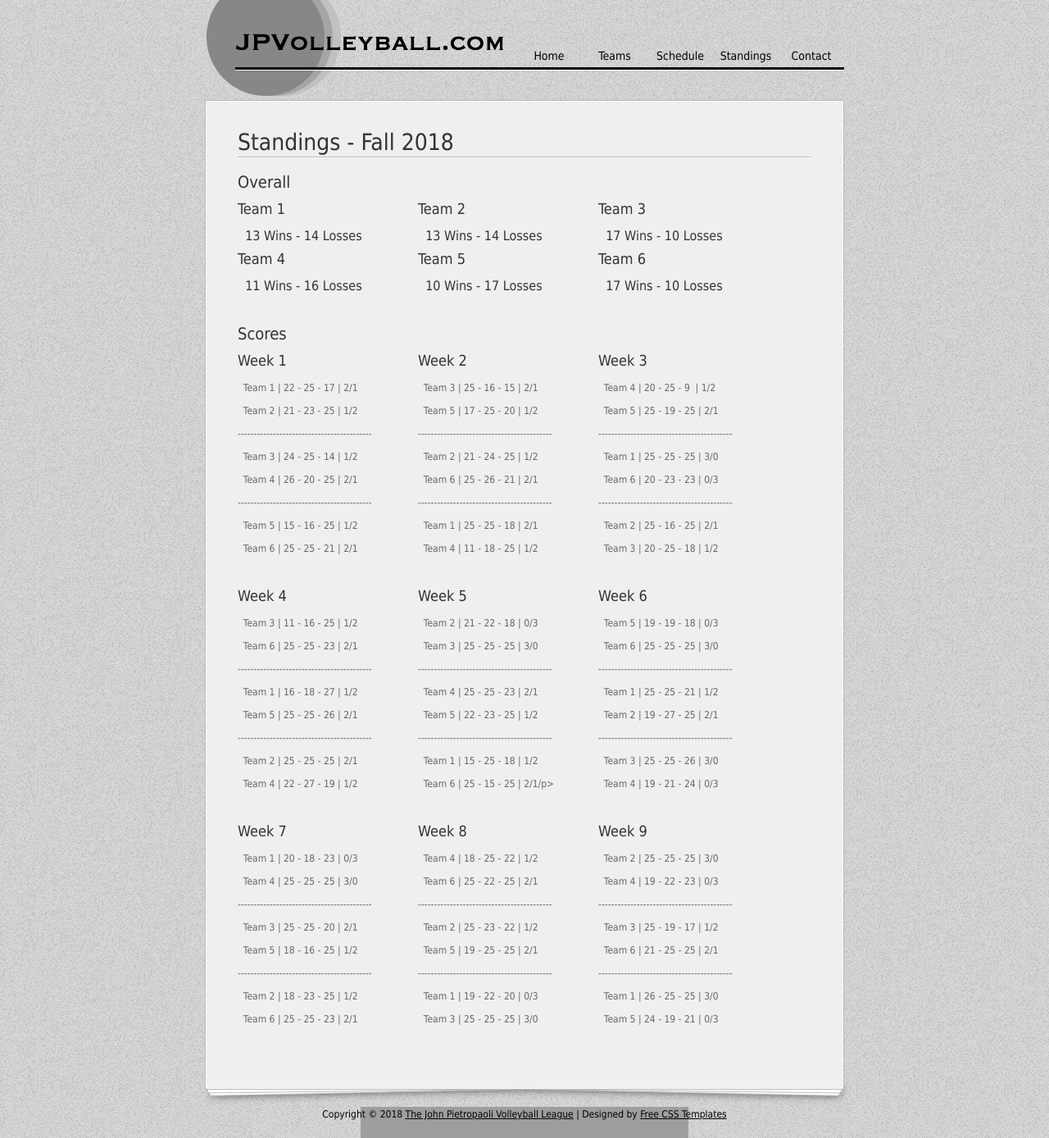
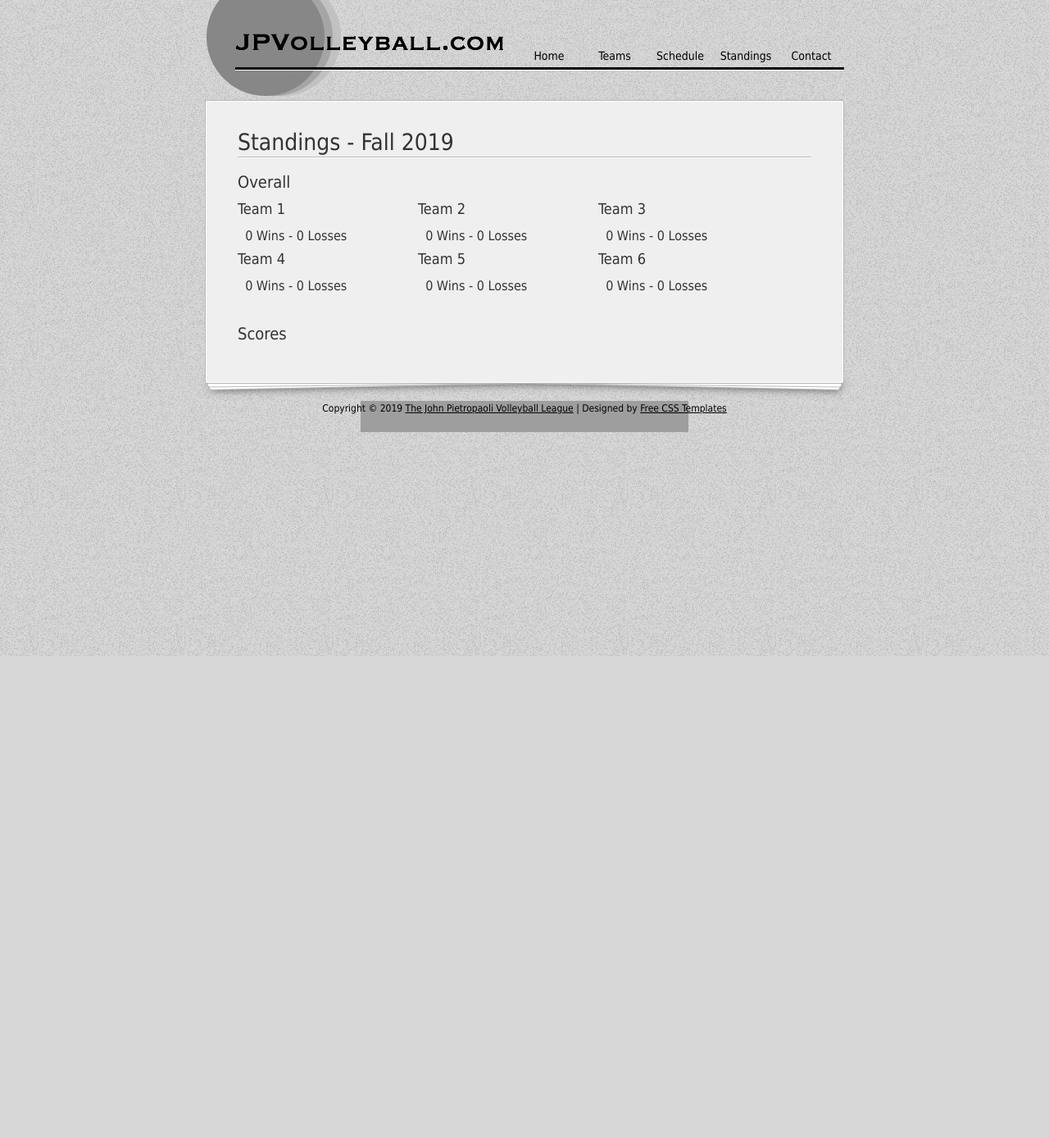
Before and after one commit to PyDrew/jpvolleyball, a Flask app: page /standings in a window 1280 px wide. Shown: the whole page at 82% size. After the commit the page ends 800 px from the top, so only its background shows below. Run offline with Flask 2, Linux system fonts and the light colour scheme; some libraries are stand-ins or nearby versions; grey boxes are pictures that could not be loaded.

Commit message:
Updates for Fall 2019 season

```diff
--- /dev/null
+++ b/static/attempts.txt
@@ -0,0 +1,6 @@
+ImmutableList(['127.0.0.1'])
+ImmutableList(['127.0.0.1'])
+ImmutableList(['127.0.0.1'])
+ImmutableList(['127.0.0.1'])
+ImmutableList(['127.0.0.1'])
+ImmutableList(['127.0.0.1'])
--- a/templates/index.html
+++ b/templates/index.html
@@ -3,9 +3,9 @@
 {% block body %}
 <h2>Welcome to The John Pietropaoli Volleyball League</h2>
     <div class="image_wrapper image_fl"><span></span><img src="/static/images/logo.gif" alt="" /></div>
-    <h3>Fall 2018 Session</h3>
+    <h3>Fall 2019 Session</h3>
         <p>Welcome to all of the new players this session! Thanks for coming out!</p>
-        <p>The Teams and Schedule for the Fall 2018 Session have been posted!</p>
+        <p>The Teams and Schedule for the Fall 2019 Session have been posted!</p>
         <!-- <p><b>Sportsmanship Award voting is live! Cast your vote <a href="sportsmanship">here</a></b></p> -->
         <div class="cleaner h30"></div>
     <div class="col_w320 float_l">
--- a/templates/layout.html
+++ b/templates/layout.html
@@ -44,7 +44,7 @@ $(function() {
         </div><!-- end of a content box -->
         <div class="content_box_bottom"></div>
       </div><!-- end of main -->
-      <div id="templatemo_footer"> Copyright © 2018 <a href="#">The John Pietropaoli
+      <div id="templatemo_footer"> Copyright © 2019 <a href="#">The John Pietropaoli
           Volleyball League</a> | Designed by <a href="http://www.templatemo.com" target="_parent">Free
  CSS Templates</a> </div>
     </div><!-- end of wrapper -->
--- a/templates/schedule.html
+++ b/templates/schedule.html
@@ -1,10 +1,10 @@
 {% extends 'layout.html' %}
 
 {% block body %}
-          <h2>Schedule - Fall 2018</h2>
+          <h2>Schedule - Fall 2019</h2>
 
             <div style="padding:10px">
-              <img src="/static/images/Schedule_Fall_2018.jpg" style="display:block;margin:auto"/>
+              <img src="/static/images/Schedule_Fall_2019.jpg" style="display:block;margin:auto"/>
             </div>
 <!--
             <div style="padding:10px">
--- a/templates/standings.html
+++ b/templates/standings.html
@@ -1,31 +1,31 @@
 {% extends 'layout.html' %}
 
 {% block body %}
-          <h2>Standings - Fall 2018</h2>
+          <h2>Standings - Fall 2019</h2>
           	<h3>Overall</h3>
             <div class="col_w220 float_l">
               <h4>Team 1</h4>
-              <h5>&nbsp;&nbsp;13 Wins - 14 Losses</h5>
+              <h5>&nbsp;&nbsp;0 Wins - 0 Losses</h5>
             </div>
             <div class="col_w220 float_l">
               <h4>Team 2</h4>
-              <h5>&nbsp;&nbsp;13 Wins - 14 Losses</h5>
+              <h5>&nbsp;&nbsp;0 Wins - 0 Losses</h5>
             </div>
             <div class="col_w220 float_l">
               <h4>Team 3</h4>
-              <h5>&nbsp;&nbsp;17 Wins - 10 Losses</h5>
+              <h5>&nbsp;&nbsp;0 Wins - 0 Losses</h5>
             </div>
             <div class="col_w220 float_l">
               <h4>Team 4</h4>
-              <h5>&nbsp;&nbsp;11 Wins - 16 Losses</h5>
+              <h5>&nbsp;&nbsp;0 Wins - 0 Losses</h5>
             </div>
             <div class="col_w220 float_l">
               <h4>Team 5</h4>
-              <h5>&nbsp;&nbsp;10 Wins - 17 Losses</h5>
+              <h5>&nbsp;&nbsp;0 Wins - 0 Losses</h5>
             </div>
             <div class="col_w220 float_l">
               <h4>Team 6</h4>
-              <h5>&nbsp;&nbsp;17 Wins - 10 Losses</h5>
+              <h5>&nbsp;&nbsp;0 Wins - 0 Losses</h5>
             </div>
 <!--
             <div class="col_w220 float_l">
@@ -35,6 +35,7 @@
 -->
           <div class="cleaner h30"></div>
           <h3>Scores</h3>
+          <!--
           <div class="col_w220 float_l">
             <h4>Week 1</h4>
             <p>&nbsp;&nbsp;Team 1&nbsp;|&nbsp;22 - 25 - 17&nbsp;|&nbsp;2/1</p>
@@ -137,7 +138,6 @@
               <p>&nbsp;&nbsp;Team 5&nbsp;|&nbsp;24 - 19 - 21&nbsp;|&nbsp;0/3</p>
             </div>
            <div class="cleaner h30"></div>
-<!--
            <div class="col_w220 float_l">
             <h4>Week 10</h4>
               <p>&nbsp;&nbsp;Team 2&nbsp;|&nbsp;21 - 25 - 27&nbsp;|&nbsp;2/1</p>
--- a/templates/teams.html
+++ b/templates/teams.html
@@ -1,10 +1,11 @@
 {% extends 'layout.html' %}
 
 {% block body %}
-          <h2>Teams - Winter 2018</h2>
+          <h2>Teams - Fall 2019</h2>
             <div class="col_w220 float_l">
               <div style="padding:10px">
-                <img src="/static/images/Teams_Fall_2018.jpg" style="display:block;margin:auto"/>
+                <img src="/static/images/Teams_Fall_2019_1.jpg" style="display:block;margin:auto"/>
+                <img src="/static/images/Teams_Fall_2019_2.jpg" style="display:block;margin:auto"/>
               </div>
             </div>
 <!--
```
Also changed, not shown: static/votes.json (added, +29 -0 lines), templates/contact.html (+4 -3 lines), static/images/Schedule_Fall_2019.JPG (added), static/images/Teams_Fall_2019_1.JPG (added), static/images/Teams_Fall_2019_2.JPG (added).
